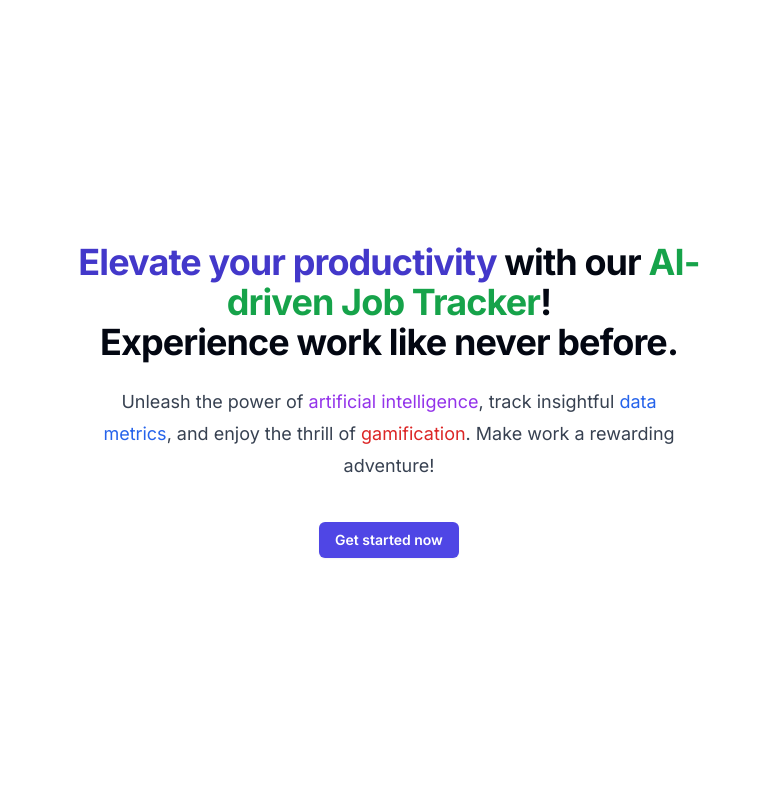
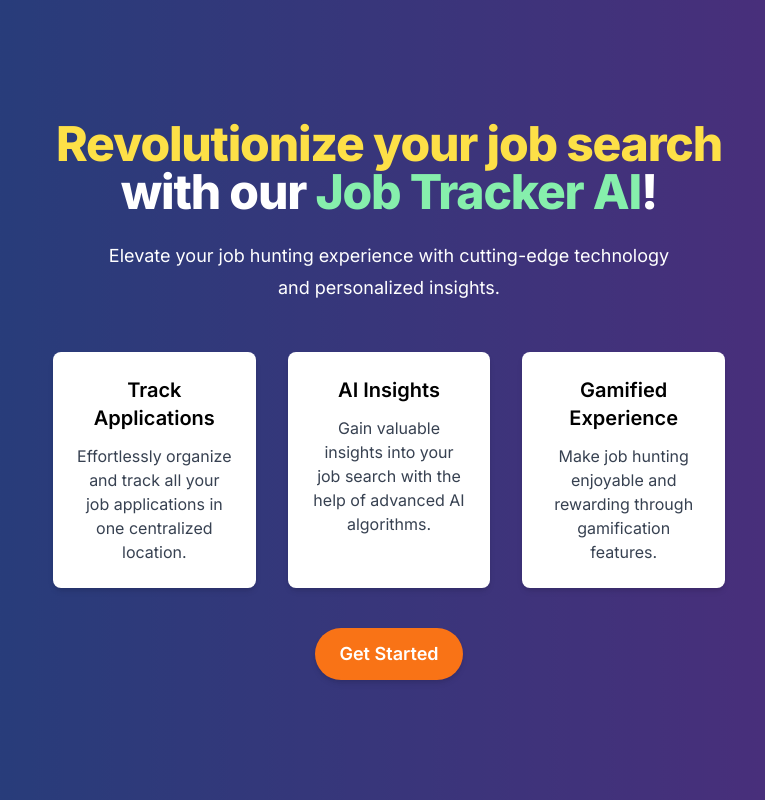
Before and after one commit to SmithMOV/tracker-ai, a Next.js app: page / in a window 1280 px wide. Shown: the whole page, without its empty margins (251-1016 px from the left). Built offline with nearby package versions, Linux system fonts and the light colour scheme.

Commit message:
updated CTA and added framer motion

```diff
--- a/package.json
+++ b/package.json
@@ -18,6 +18,7 @@
     "@prisma/client": "^5.6.0",
     "class-variance-authority": "^0.7.0",
     "clsx": "^2.0.0",
+    "framer-motion": "^10.16.5",
     "lucide-react": "^0.292.0",
     "next": "14.0.2",
     "react": "^18",
--- a/src/app/page.tsx
+++ b/src/app/page.tsx
@@ -1,32 +1,69 @@
 import Link from 'next/link';
+import React from 'react';
+import { motion } from 'framer-motion';
 
 export default function Home() {
   return (
-    <div className="bg-white flex justify-center items-center w-screen h-screen">
-      <div className="px-6 py-24 sm:px-6 sm:py-32 lg:px-8">
-        <div className="mx-auto max-w-2xl text-center">
-          <h2 className="heading-font text-3xl font-bold tracking-tight sm:text-4xl">
-            <span className="text-indigo-700">Elevate your productivity</span>{' '}
-            with our{' '}
-            <span className="text-green-600">AI-driven Job Tracker</span>!
-            <br />
-            Experience work like never before.
-          </h2>
-          <p className="body-font mx-auto mt-6 max-w-xl text-lg leading-8 text-gray-700">
-            Unleash the power of{' '}
-            <span className="text-purple-600">artificial intelligence</span>,
-            track insightful <span className="text-blue-600">data metrics</span>
-            , and enjoy the thrill of{' '}
-            <span className="text-red-600">gamification</span>. Make work a
-            rewarding adventure!
-          </p>
-          <div className="mt-10 flex flex-col items-center justify-center gap-y-4 sm:flex-row sm:justify-center sm:gap-x-6">
-            <Link href="/sign-in">
-              <button className="rounded-md bg-indigo-600 px-4 py-2 text-sm font-semibold text-white shadow-sm hover:bg-indigo-500 focus-visible:outline focus-visible:outline-2 focus-visible:outline-offset-2 focus-visible:outline-indigo-600 transition duration-300 ease-in-out">
-                Get started now
-              </button>
-            </Link>
+    <div className="relative bg-gradient-to-r from-blue-500 to-purple-500 h-screen flex items-center justify-center overflow-hidden">
+      {/* <motion.div
+        initial={{ opacity: 0 }}
+        animate={{ opacity: 1 }}
+        transition={{ duration: 1 }}
+        className="absolute inset-0 bg-cover bg-center z-0"
+        style={{ backgroundImage: 'url("/path/to/your/animated-bg.gif")' }}
+      ></motion.div> */}
+
+      <div className="absolute inset-0 bg-black opacity-50 z-1"></div>
+
+      <div className="relative z-2 mx-auto max-w-2xl text-center text-white">
+        <h2 className="text-4xl font-extrabold tracking-tight sm:text-5xl">
+          <span className="text-yellow-300">Revolutionize your job search</span>{' '}
+          with our <span className="text-green-300">Job Tracker AI</span>!
+        </h2>
+        <p className="mx-auto mt-6 max-w-xl text-lg leading-8">
+          Elevate your job hunting experience with cutting-edge technology and
+          personalized insights.
+        </p>
+        <div className="mt-12 grid grid-cols-1 md:grid-cols-2 lg:grid-cols-3 gap-8">
+          {/* Bento Box 1 */}
+          <div className="bg-white rounded-lg overflow-hidden shadow-md p-6 transform transition-transform hover:scale-105 duration-300">
+            <h3 className="text-black text-xl font-semibold mb-3 text-center">
+              Track Applications
+            </h3>
+            <p className="text-gray-700 text-center">
+              Effortlessly organize and track all your job applications in one
+              centralized location.
+            </p>
           </div>
+
+          {/* Bento Box 2 */}
+          <div className="bg-white rounded-lg overflow-hidden shadow-md p-6 transform transition-transform hover:scale-105 duration-300">
+            <h3 className=" text-black text-xl font-semibold mb-3">
+              AI Insights
+            </h3>
+            <p className="text-gray-700">
+              Gain valuable insights into your job search with the help of
+              advanced AI algorithms.
+            </p>
+          </div>
+
+          {/* Bento Box 3 */}
+          <div className="bg-white rounded-lg overflow-hidden shadow-md p-6 transform transition-transform hover:scale-105 duration-300">
+            <h3 className="text-black text-xl font-semibold mb-3">
+              Gamified Experience
+            </h3>
+            <p className="text-gray-700">
+              Make job hunting enjoyable and rewarding through gamification
+              features.
+            </p>
+          </div>
+        </div>
+        <div className="mt-10">
+          <Link href="/sign-up">
+            <button className="rounded-full bg-orange-500 px-6 py-3 text-lg font-semibold text-white shadow-md hover:bg-orange-400 focus-visible:outline focus-visible:outline-2 focus-visible:outline-offset-2 focus-visible:outline-orange-500 transition duration-300 ease-in-out">
+              Get Started
+            </button>
+          </Link>
         </div>
       </div>
     </div>
```
Also changed, not shown: 1 other file (tests, documents, lock files or other folders).
